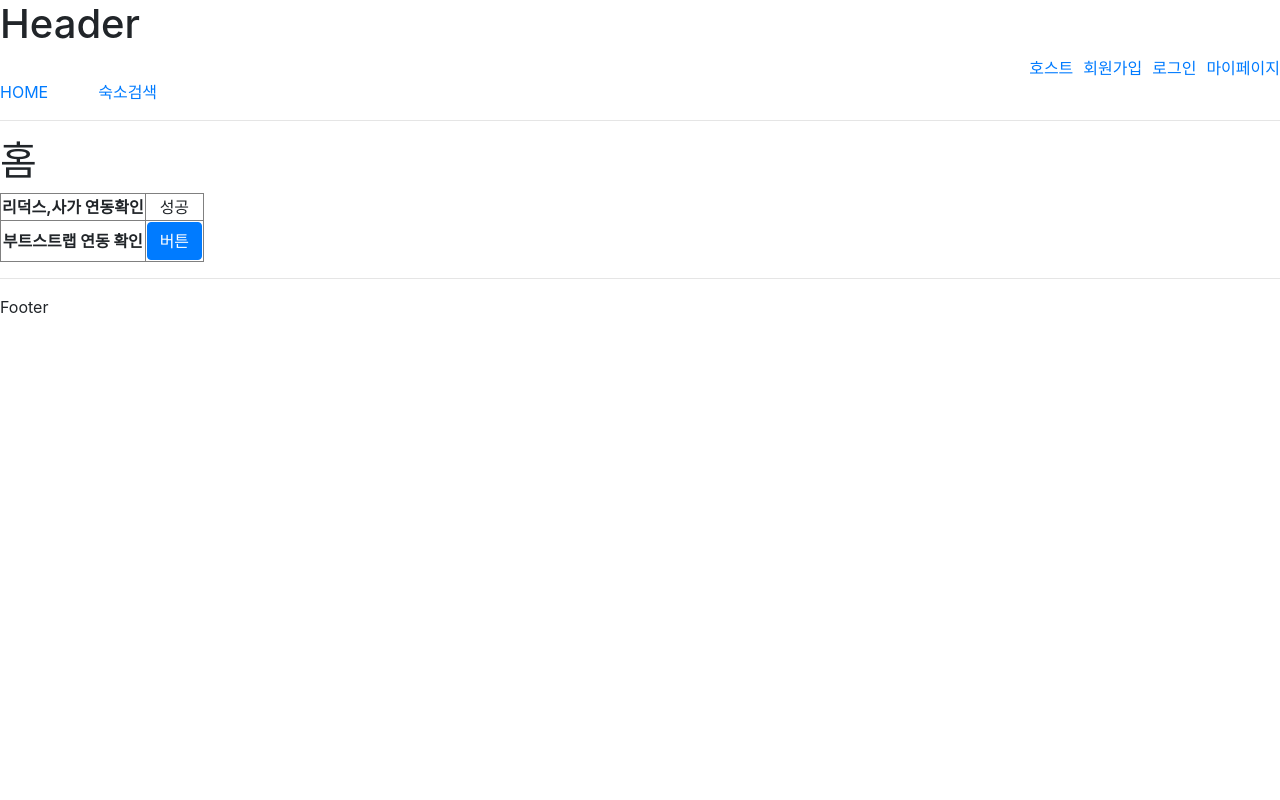
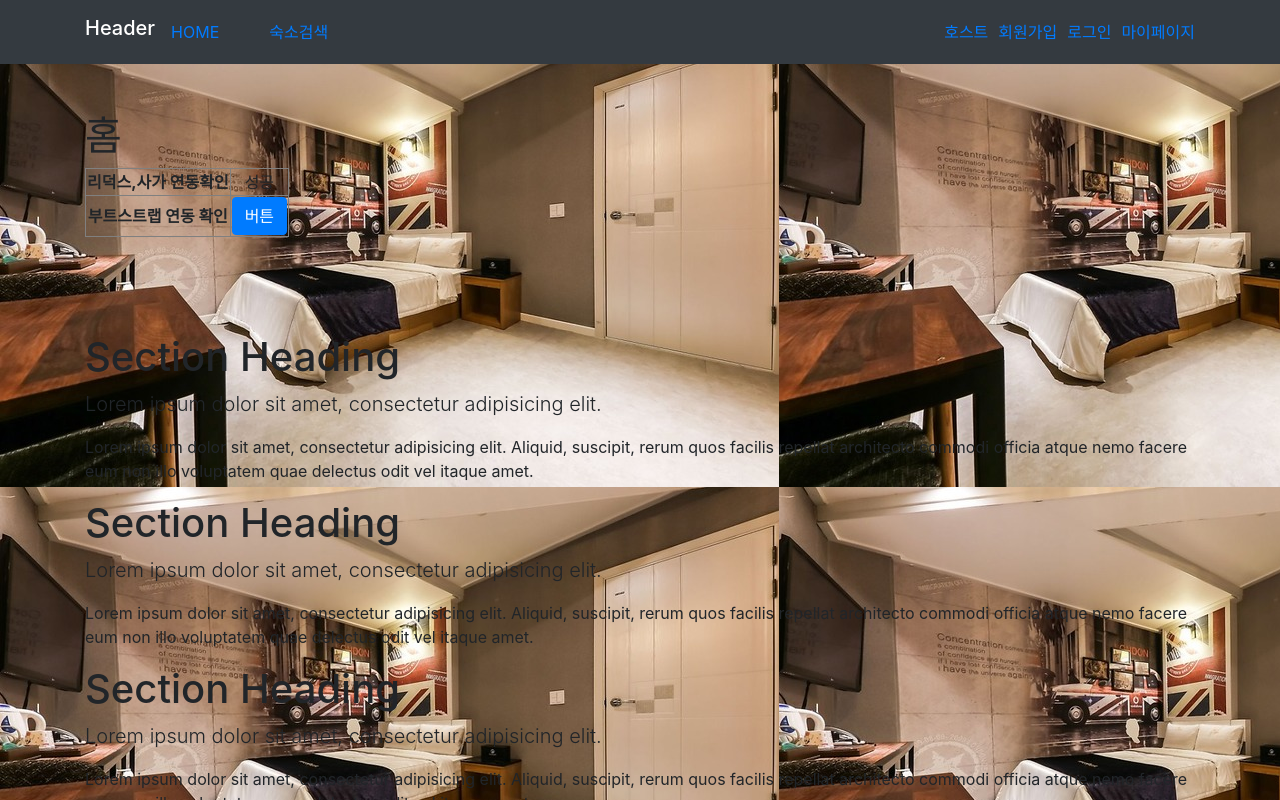
Before and after one commit to publisherleewoo/jongro3gaspring, a React (Create React App) app: page / in a window 1280 px wide. Shown: the top 800 px of the page. Built offline with nearby package versions, Linux system fonts and the light colour scheme.

Commit message:
Style 초안 적용

```diff
--- a/src/components/molecules/GNBComponent.js
+++ b/src/components/molecules/GNBComponent.js
@@ -10,7 +10,7 @@ const navInfo = [
 
 const GNBComponent = () => {
     return (
-        <Nav>
+        <Nav class="collapse navbar-collapse">
             {navInfo.map(({ link, menu }) => (
                 <Link key={link} to={link} style={{ marginRight: "50px" }}>
                     {menu}
--- a/src/components/molecules/UNBComponent.js
+++ b/src/components/molecules/UNBComponent.js
@@ -11,9 +11,9 @@ const navInfo = [
 
 const UNBComponent = () => {
     return (
-        <Nav className="justify-content-end">
+        <Nav className="justify-content-end navbar-right navbar-nav nav">
             {navInfo.map(({ link, menu }) => (
-                <Link key={link} to={link} style={{ marginLeft: "10px" }}>
+                <Link className="nav-item active" key={link} to={link} style={{ marginLeft: "10px" }}>
                     {menu}
                 </Link>
             ))}
--- a/src/components/organisms/FooterComponent.js
+++ b/src/components/organisms/FooterComponent.js
@@ -2,9 +2,10 @@ import React from "react";
 
 const FooterComponent = () => {
     return (
-        <div>
-            <hr />
-            Footer
+        <div class="py-5 bg-dark">
+            <div class="container">
+                <p className="m-0 text-center text-white">Copyright &copy; Your Website 2020</p>
+            </div>
         </div>
     );
 };
--- a/src/components/organisms/HeaderComponent.js
+++ b/src/components/organisms/HeaderComponent.js
@@ -4,13 +4,15 @@ import UNBComponent from "../molecules/UNBComponent";
 
 const HeaderComponent = () => {
     return (
-        <>
-            <h1>Header</h1>
+        <nav className="navbar navbar-expand-lg navbar-dark bg-dark">
+        <div className="container">
+            <h1 class="navbar-brand">Header</h1>
+            <GNBComponent />
             <UNBComponent />
-            <GNBComponent />
 
             <hr />
-        </>
+        </div>
+        </nav>
     );
 };
 
--- a/src/components/pages/HomePage.js
+++ b/src/components/pages/HomePage.js
@@ -1,11 +1,13 @@
-import React, { useEffect } from "react";
+import React, {useEffect} from "react";
 
-import { useSelector, useDispatch } from "react-redux";
-import { plusAction } from "../../actions/testAction";
+import {useSelector, useDispatch} from "react-redux";
+import {plusAction} from "../../actions/testAction";
 
-import { Button } from "react-bootstrap";
+import {Button} from "react-bootstrap";
 import HeaderComponent from "../organisms/HeaderComponent";
 import FooterComponent from "../organisms/FooterComponent";
+
+import imagA from '../../assets/image/motel.jpg'
 
 const HomePage = () => {
     const reduxState = useSelector((state) => state.testReducer);
@@ -16,11 +18,13 @@ const HomePage = () => {
     }, [dispatch]);
 
     return (
-        <div>
-            <HeaderComponent />
-            <h1>홈</h1>
-            <table border="1" style={{ textAlign: "center" }}>
-                <tbody>
+        <div style={style.main}>
+            <HeaderComponent className="py-5"/>
+            <section className="py-5" >
+            <div className="container">
+                <h1>홈</h1>
+                <table border="1" style={{textAlign: "center"}}>
+                    <tbody>
                     <tr>
                         <th> 리덕스,사가 연동확인</th>
                         <td>{reduxState}</td>
@@ -31,11 +35,43 @@ const HomePage = () => {
                             <Button>버튼</Button>
                         </td>
                     </tr>
-                </tbody>
-            </table>
-            <FooterComponent />
+                    </tbody>
+                </table>
+            </div>
+            </section>
+            <section className="py-5" >
+                <div className="container">
+                    <h1>Section Heading</h1>
+                    <p className="lead">Lorem ipsum dolor sit amet, consectetur adipisicing elit.</p>
+                    <p>Lorem ipsum dolor sit amet, consectetur adipisicing elit. Aliquid, suscipit, rerum quos facilis
+                        repellat architecto commodi officia atque nemo facere eum non illo voluptatem quae delectus odit
+                        vel itaque amet.</p>
+                </div>
+                <div className="container">
+                    <h1>Section Heading</h1>
+                    <p className="lead">Lorem ipsum dolor sit amet, consectetur adipisicing elit.</p>
+                    <p>Lorem ipsum dolor sit amet, consectetur adipisicing elit. Aliquid, suscipit, rerum quos facilis
+                        repellat architecto commodi officia atque nemo facere eum non illo voluptatem quae delectus odit
+                        vel itaque amet.</p>
+                </div>
+                <div className="container">
+                    <h1>Section Heading</h1>
+                    <p className="lead">Lorem ipsum dolor sit amet, consectetur adipisicing elit.</p>
+                    <p>Lorem ipsum dolor sit amet, consectetur adipisicing elit. Aliquid, suscipit, rerum quos facilis
+                        repellat architecto commodi officia atque nemo facere eum non illo voluptatem quae delectus odit
+                        vel itaque amet.</p>
+                </div>
+            </section>
+            <FooterComponent/>
         </div>
     );
 };
 
 export default HomePage;
+
+const style = {
+    main: {
+        backgroundImage: "url("+imagA+")",
+        height: '100%'
+    }
+}
--- a/src/components/pages/RoomListPage.js
+++ b/src/components/pages/RoomListPage.js
@@ -2,6 +2,7 @@ import React from "react";
 import HeaderComponent from "../organisms/HeaderComponent";
 import FooterComponent from "../organisms/FooterComponent";
 import { Link } from "react-router-dom";
+import imagA from "../../assets/image/motel.jpg";
 
 const roomList = [
     { link: "/room/detail/1", menu: "디테일(방목록) one" },
@@ -10,8 +11,9 @@ const roomList = [
 //   { link: "/test", menu: "Leaflet 서울시청 " },
 const RoomList = () => {
     return (
-        <div style={{ height: "2000px" }}>
+        <div>
             <HeaderComponent />
+            <div style={style.main}>
             <h1>RoomList</h1>
             {roomList.map((room, index) => (
                 <Link
@@ -22,9 +24,17 @@ const RoomList = () => {
                     {room.menu}
                 </Link>
             ))}
+            </div>
             <FooterComponent />
         </div>
     );
 };
 
 export default RoomList;
+
+const style = {
+    main: {
+        backgroundImage: "url("+imagA+")",
+        height: '800px'
+    }
+}
--- a/src/index.css
+++ b/src/index.css
@@ -1,3 +1,5 @@
+@import '~bootstrap/dist/css/bootstrap.min.css';
+
 body {
     margin: 0;
     font-family: -apple-system, BlinkMacSystemFont, "Segoe UI", "Roboto",
@@ -11,3 +13,8 @@ code {
     font-family: source-code-pro, Menlo, Monaco, Consolas, "Courier New",
         monospace;
 }
+
+.right-nav{
+    text-align: right;
+    margin-right: 0px;
+}
```
Also changed, not shown: src/assets/image/motel.jpg (added).
